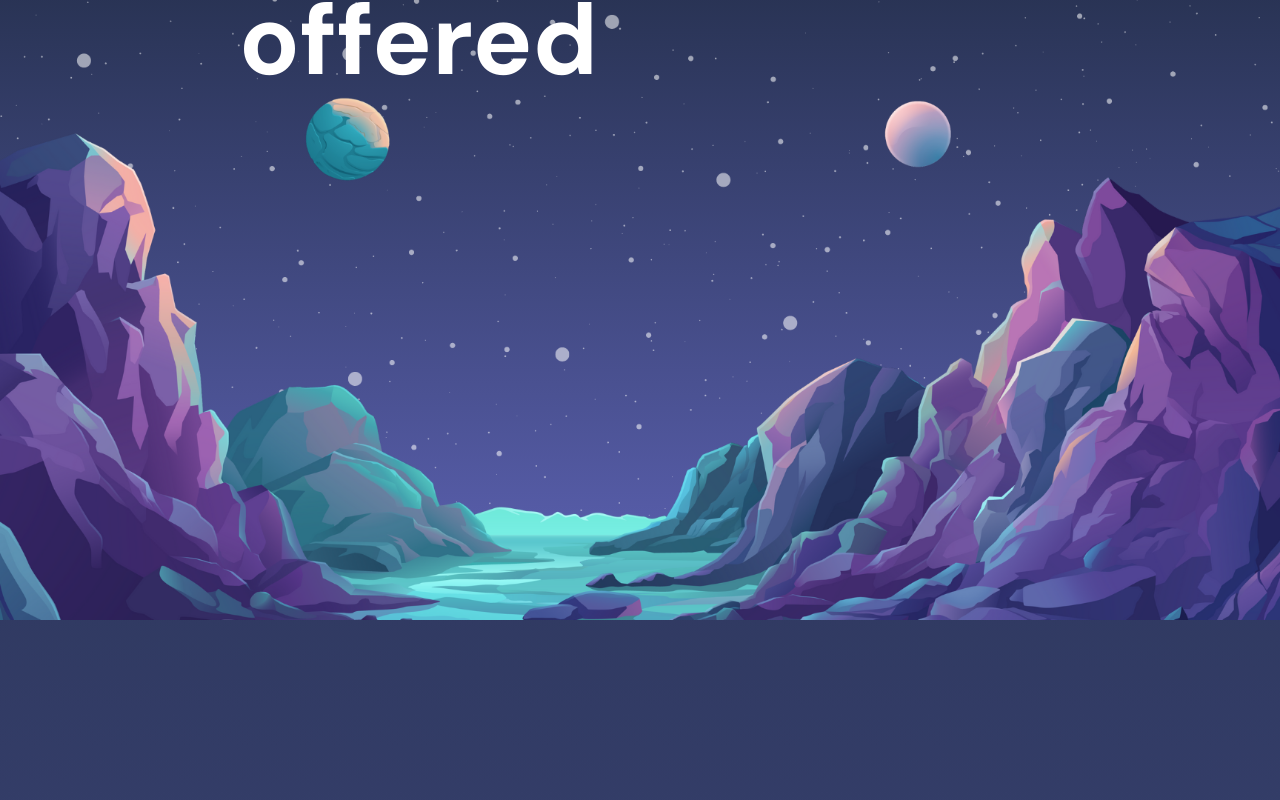
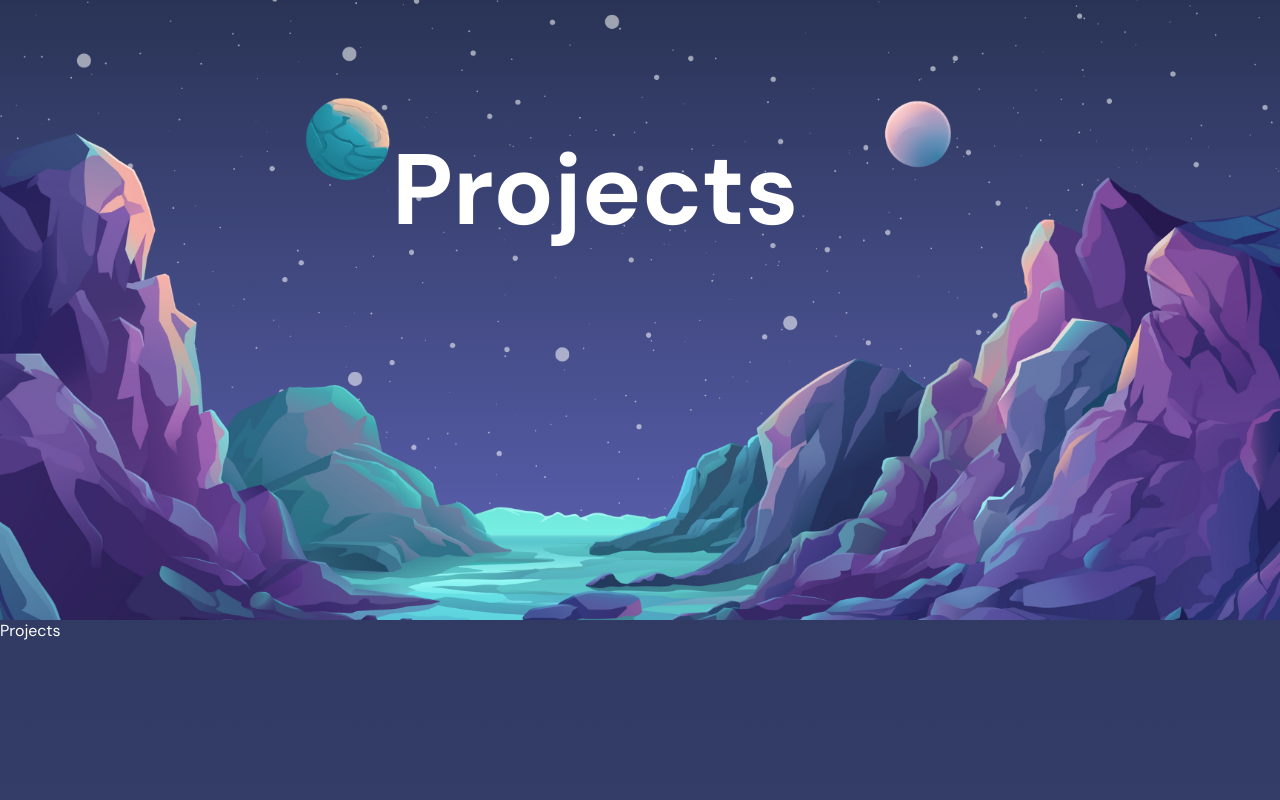
Before and after one commit to MwaiwathuChatha/Personalized-Portfolio-Website, a React (Vite) app: page / in a window 1280 px wide. Shown: the part 980-1780 px from the top of the page. Built offline with nearby package versions, Linux system fonts and the light colour scheme.

Commit message:
More fine tuning of components for mobile view. Linked sidebar links to associated sections.

```diff
--- a/src/App.jsx
+++ b/src/App.jsx
@@ -2,10 +2,10 @@ import "./app.scss"
 import Navbar from "./components/navbar/Navbar"
 import Banner from "./components/Banner/Banner"
 import Parallax from "./components/parallax/Parallax"
-import Portfolio from "./components/portfolio/Portfolio"
 import Contact from "./components/contact/Contact"
-import Services from "./components/services/Services"
 import TechStack from "./components/techStack/TechStack"
+import Projects from "./components/services/Projects"
+
 function App() {
   return (
     <div>
@@ -13,16 +13,16 @@ function App() {
         <Navbar />
         <Banner />
       </section>
-      <section id="Services">
+      <section>
         <Parallax type="services" />
         </section>
-      <section>
-        <Services />
+      <section id="Projects">
+        <Projects />
       </section>
-      <section id="Portfolio">
+      <section >
         <Parallax type="portfolio" />
         </section>
-      <section>
+      <section id="Stacks">
         <TechStack />
       </section>
 
--- a/src/components/Banner/Banner.scss
+++ b/src/components/Banner/Banner.scss
@@ -57,6 +57,9 @@
         cursor: pointer;
         font-weight: bold;
         font-size: medium;
+        @include mobile{
+          margin-bottom: 20px;
+      }
       }
     }
 
--- a/src/components/contact/contact.scss
+++ b/src/components/contact/contact.scss
@@ -18,15 +18,18 @@
 
       align-items: center;
       justify-content: center;
-      gap: 40px;
-      padding-top: 7%;
+      gap: 20px;
+      padding-top: 5%;
 
 
     .textContainer {
       display: flex;
       flex-direction: column;
-      gap: 40px;
+      gap: 20px;
       padding: 20px;
+      @include mobile{
+       margin-left: 15%;
+      }
 
 
       h1 {
--- a/src/components/parallax/Parallax.jsx
+++ b/src/components/parallax/Parallax.jsx
@@ -25,8 +25,8 @@ const Parallax = ({type}) => {
         }}>
         <div className="head">
         <h1>{type==="services"
-        ?"Services offered"
-        :"Tech Stack"}
+        ?"Projects"
+        :"Stacks"}
         </h1>
         </div>
 
--- a/src/components/parallax/parallax.scss
+++ b/src/components/parallax/parallax.scss
@@ -11,7 +11,9 @@
 
    .head{
 
-margin-bottom: 450px;
+margin-bottom: 40px;
+margin-right: 90px;
+
    h1{
     font-size: 100px;
     margin-right: 5%;
@@ -19,8 +21,8 @@ margin-bottom: 450px;
     @include mobile{
          font-size: 72px;
          text-align: center;
-         margin-top: 70%;
-         margin-left: 5%;
+         margin-bottom: 60%;
+         margin-left: 15%;
 
 
     }
--- /dev/null
+++ b/src/components/services/Projects.jsx
@@ -0,0 +1,8 @@
+import "./services.scss"
+const Projects = () => {
+  return (
+    <div>Projects</div>
+  )
+}
+
+export default Projects
--- a/src/components/services/Services.jsx
+++ /dev/null
@@ -1,13 +0,0 @@
-import "./services.scss"
-
-const Services = () => {
-  return (
-    <div className="services">
-
-
-
-    </div>
-  )
-}
-
-export default Services
--- a/src/components/sidebar/links/Links.jsx
+++ b/src/components/sidebar/links/Links.jsx
@@ -30,7 +30,7 @@ const itemVariants = {
 
 const Links = () => {
 
-  const items = ["Homepage", "Services", "Portfolio", "Contact", "About"];
+  const items = ["Homepage", "Projects", "Stacks", "Contact"];
 
   return (
     <motion.div className="links" variants={variants}>
--- a/src/components/techStack/techstack.scss
+++ b/src/components/techStack/techstack.scss
@@ -48,6 +48,10 @@
         margin: 10px;
         margin-left: 10%;
         margin-bottom: 13%;
+        @include mobile{
+       margin-right: 7%;
+       padding-right: 2%;
+        }
 
       }
     }
```
